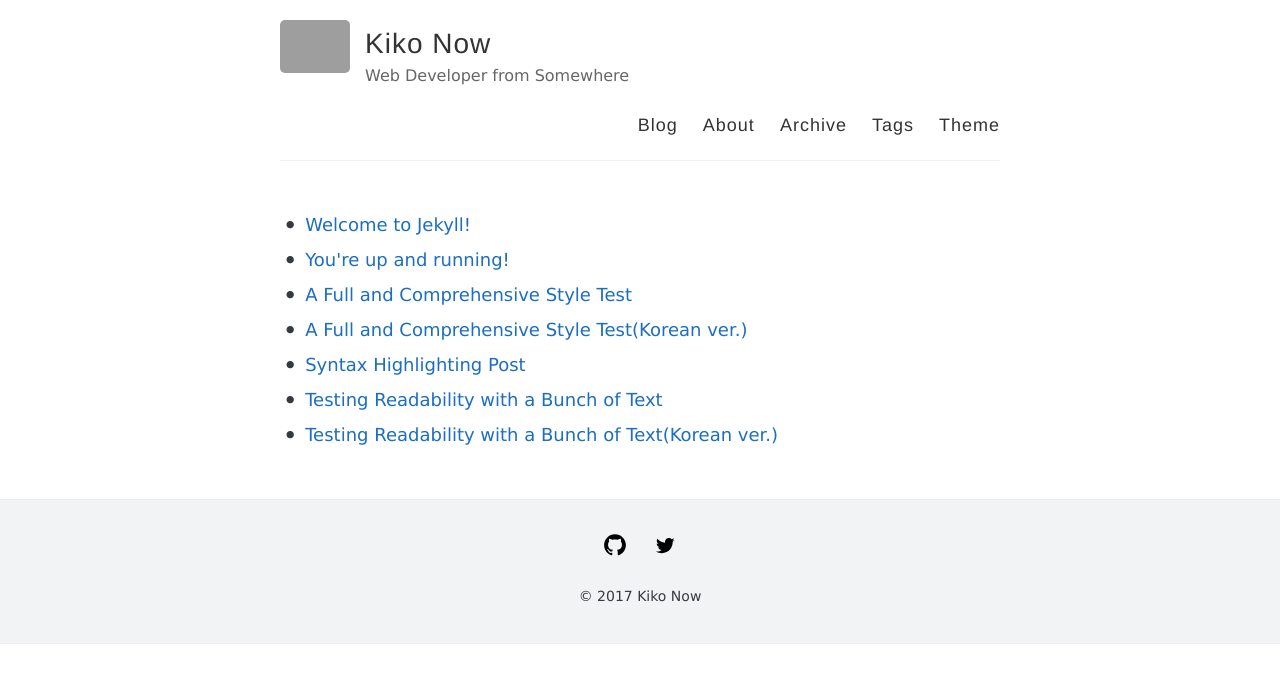
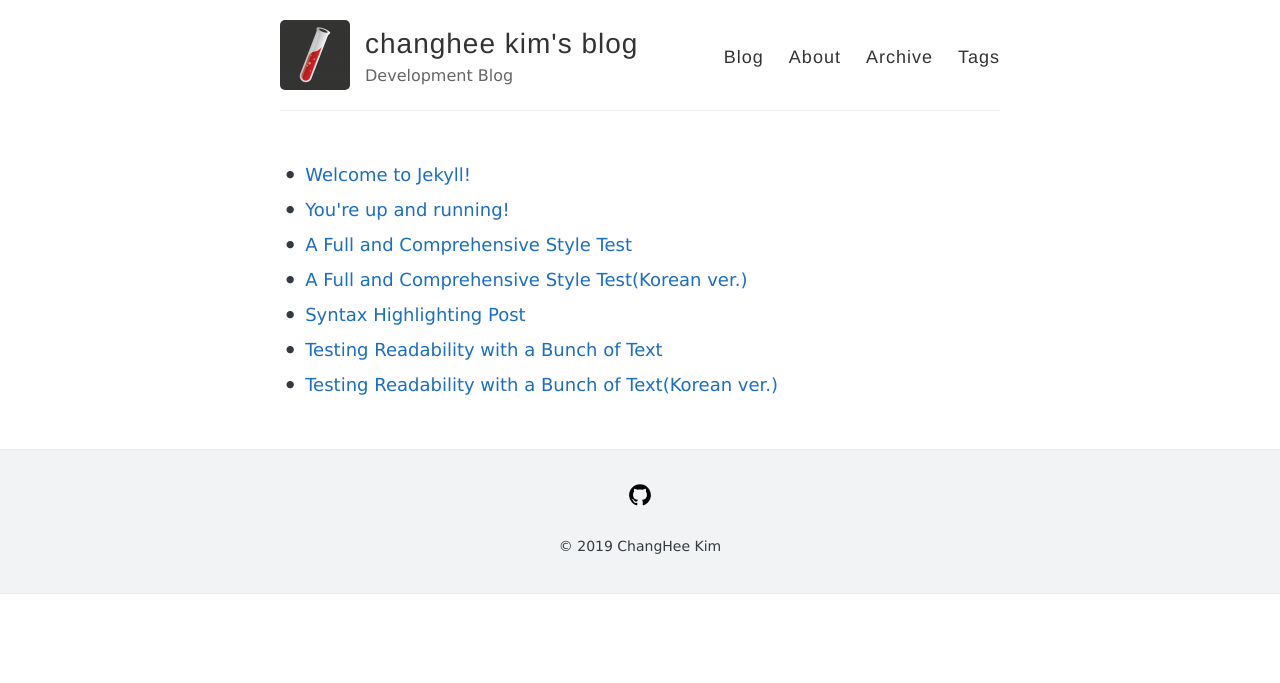
Before and after one commit to khe0613/khe0613.github.io, a Jekyll site: the page built from index.md, in a window 1280 px wide. Shown: the top 683 px of the page. Built offline with Jekyll 4.4.1, drawn with Linux system fonts in a browser that asks for light colours; the list of posts is cut into pages by our own code; grey boxes are pictures that could not be loaded.

Commit message:
site customizing

```diff
--- a/_config.yml
+++ b/_config.yml
@@ -3,17 +3,17 @@
 #
 
 # Name of your site (displayed in the header)
-name: Kiko Now
+name: changhee kim's blog
 
 # Short bio or description (displayed in the header)
-description: Web Developer from Somewhere
+description: Development Blog
 
 #
 # Flags below are optional
 #
 
 # URL of your avatar or profile pic (you could use your GitHub profile pic)
-avatar: https://raw.githubusercontent.com/barryclark/jekyll-now/master/images/jekyll-logo.png
+avatar: https://raw.githubusercontent.com/khe0613/khe0613.github.io/master/images/jekyll-logo.png
 
 
 # Tabs in header. There are 'Blog', 'About', 'Archive', 'Tags'
@@ -28,8 +28,6 @@ navigation:
     url: /archive
   - name: Tags
     url: /tags
-  - name: Theme
-    url: https://github.com/AWEEKJ/kiko-now
 
 # Pagination
 paginate: 5
@@ -41,7 +39,7 @@ footer-links:
   email:
   facebook:
   flickr:
-  github: AWEEKJ/kiko-now
+  github: khe0613
   googleplus: # anything in your profile username that comes after plus.google.com/
   instagram:
   linkedin:
@@ -49,11 +47,11 @@ footer-links:
   rss: # just type anything here for a working RSS icon
   stackoverflow: # your stackoverflow profile, e.g. "users/50476/bart-kiers"
   tumblr: # https://<username>.tumblr.com
-  twitter: jekyllrb
+  twitter: # jekyllrb
   youtube: # channel/<your_long_string> or user/<user-name>
 
 # Text under the icons in footer
-footer-text: © 2017 Kiko Now
+footer-text: © 2019 ChangHee Kim
 
 # Enter your Disqus shortname (not your username) to enable commenting on posts
 # You can find your shortname on the Settings page of your Disqus account
```
